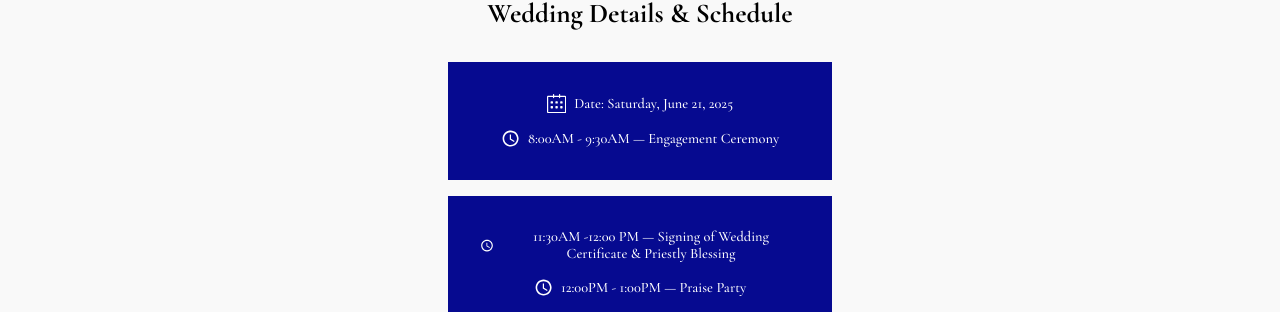
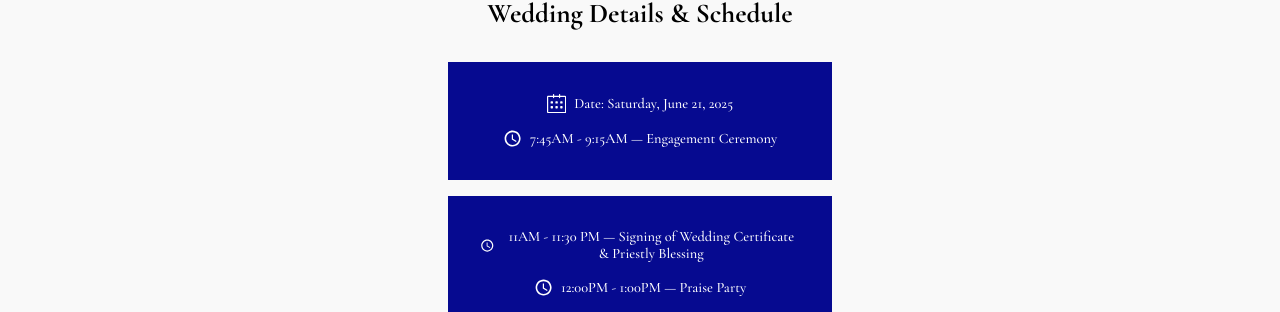
Before and after one commit to Olu-Tobi/joyofdee, a React (Create React App) app: page / in a window 1280 px wide. Shown: the part 1276-1588 px from the top of the page. Built offline with nearby package versions, Linux system fonts and the light colour scheme; a web font is replaced by a local one.

Commit message:
adjusted info

```diff
--- a/src/components/Info.jsx
+++ b/src/components/Info.jsx
@@ -171,7 +171,7 @@ const Info = () => {
               <PDiv>
                 <MdOutlineAccessTime style={{ fontSize: "1.2rem" }} />
 
-                <P>8:00AM - 9:30AM — Engagement Ceremony</P>
+                <P>7:45AM - 9:15AM — Engagement Ceremony</P>
               </PDiv>
             </Inner>
 
@@ -179,7 +179,7 @@ const Info = () => {
               <PDiv>
                 <MdOutlineAccessTime style={{ fontSize: "1.2rem" }} />
                 <P>
-                  11:30AM -12:00 PM — Signing of Wedding Certificate & Priestly
+                  11AM - 11:30 PM — Signing of Wedding Certificate & Priestly
                   Blessing
                 </P>
               </PDiv>
```
